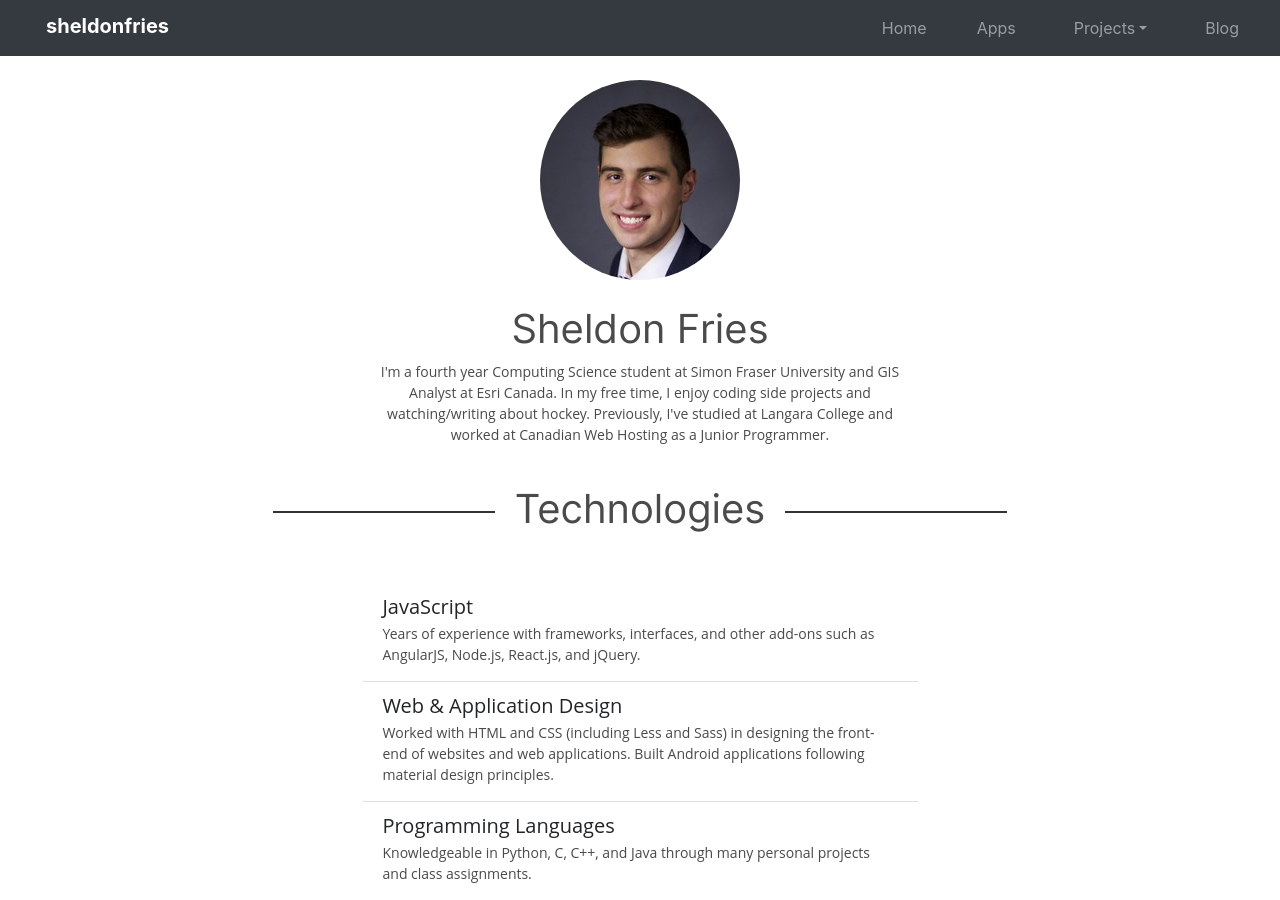
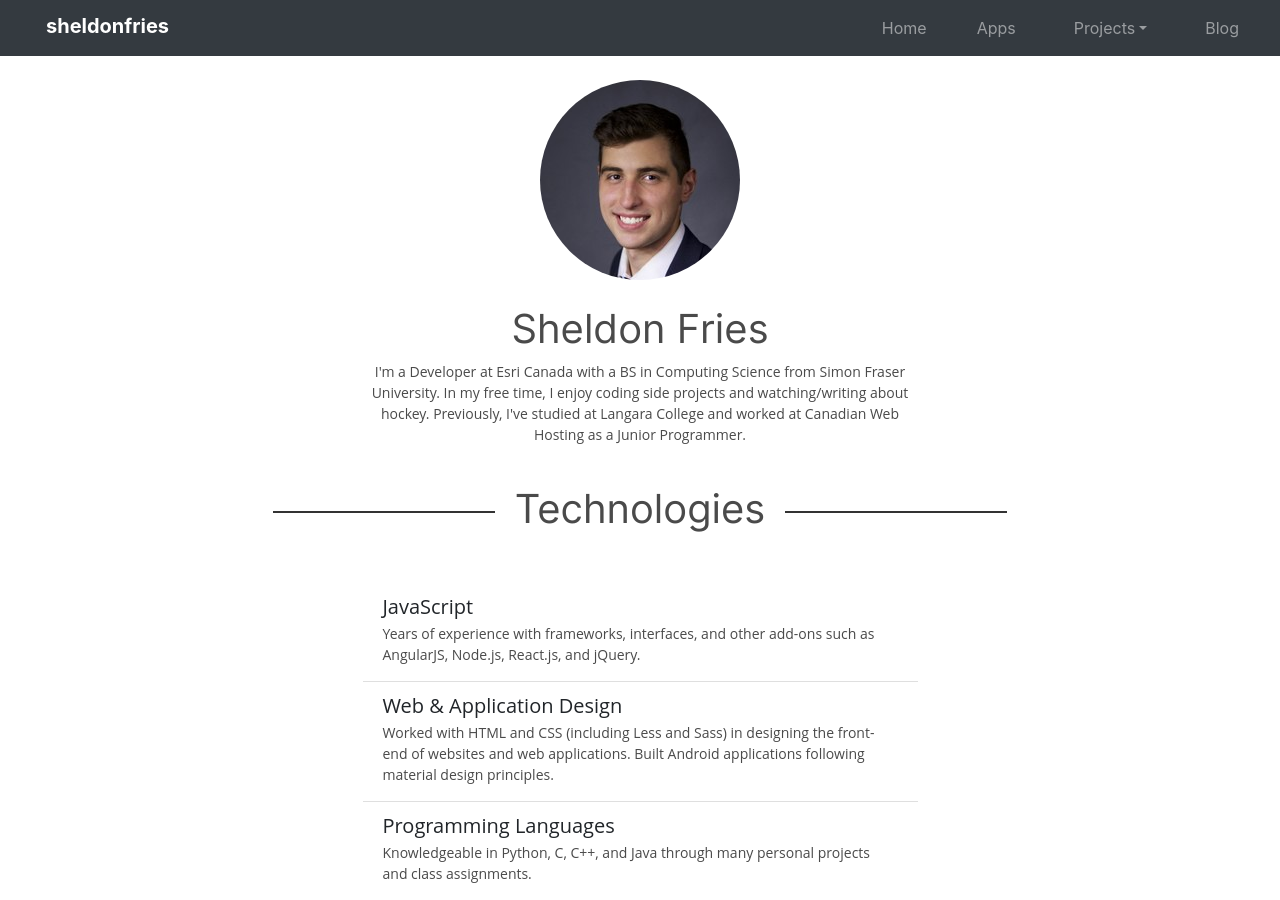
Before and after one commit to sheldonfries/sheldonfries.github.io, a Jekyll site: the page built from index.html, in a window 1280 px wide and 900 px high. Built offline with Jekyll 4.4.1, drawn with Linux system fonts in a browser that asks for light colours; nearby versions of some CDN libraries; some of the changed text lies outside the part shown.

Commit message:
Updated index info

```diff
--- a/_includes/main.html
+++ b/_includes/main.html
@@ -4,7 +4,7 @@
             <div class="col about-holder">
                 <img class="about-pic" src="/images/sheldon.jpg" alt="Sheldon Fries">
                 <h1>Sheldon Fries</h1>
-                <p class="about-text">I'm a fourth year Computing Science student at Simon Fraser University and GIS Analyst at Esri Canada.
+                <p class="about-text">I'm a Developer at Esri Canada with a BS in Computing Science from Simon Fraser University.
                     In my free time, I enjoy coding side projects and watching/writing about hockey.
                     Previously, I've studied at Langara College and worked at Canadian Web Hosting as a Junior Programmer.
                 </p>
@@ -82,7 +82,7 @@
                 </div>
                 <div class="col-md-7">
                     <h4>Simon Fraser University</h4>
-                    <h6><span class="degree">BSc, Computing Science</span><br>January 2018 - Present</h6>
+                    <h6><span class="degree">BSc, Computing Science</span><br>January 2018 - April 2020</h6>
                     <p>Programming coursework in algorithms & data structures, operating systems, networking, databases, and software engineering</p>
                 </div>
             </div>
```
